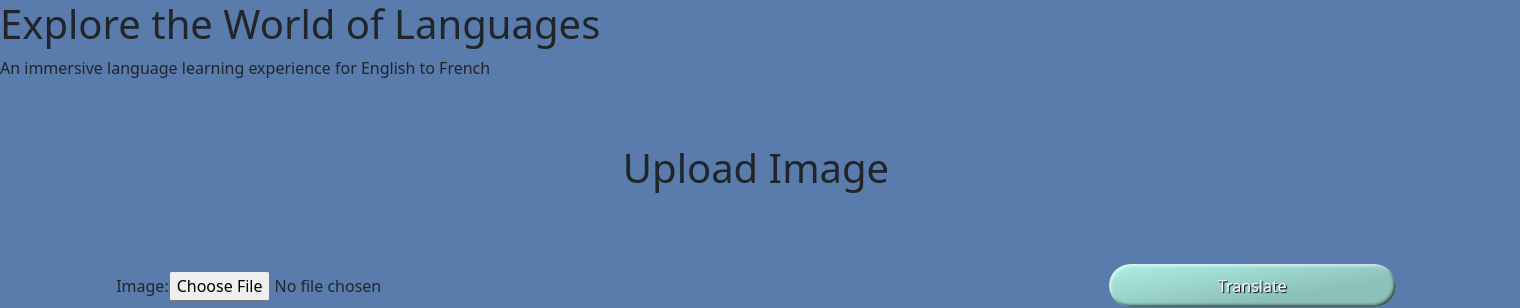
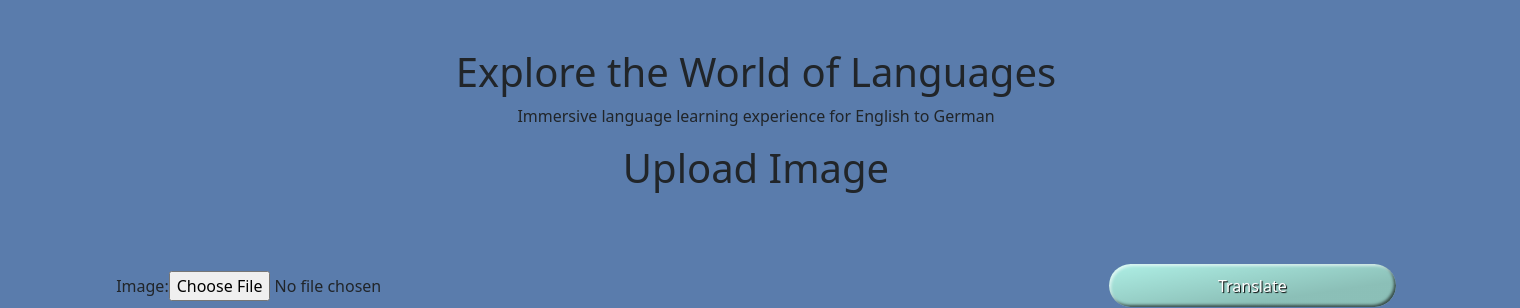
Before and after one commit to dkhanna511/HTN, a Django app: page / in a window 1520 px wide. Shown: the top 308 px of the page. Run offline with Django 3.2, Linux system fonts and the light colour scheme; data comes from the database, SQL or seed files in the repository.

Commit message:
Update home.html
With new css

```diff
--- a/uploadandisplay/templates/uploadandisplay/home.html
+++ b/uploadandisplay/templates/uploadandisplay/home.html
@@ -24,14 +24,15 @@
     <link href="design.css" rel="stylesheet" />
   </head>
   <body>
-    <div id="header">
-      <h1>Explore the World of Languages</h1>
-    </div>
-    <div id="intro">
-      <p>An immersive language learning experience for English to French</p>
-    </div>
+
     <div class="container py-4">
       <div class="text-center my-4">
+        <div id="header">
+          <h1>Explore the World of Languages</h1>
+        </div>
+        <div id="intro">
+          <p>Immersive language learning experience for English to German</p>
+        </div>
         <h1 class="text-center">Upload Image</h1>
         <form action="" enctype="multipart/form-data" method="POST">
           {% csrf_token %} {{form}}
```
